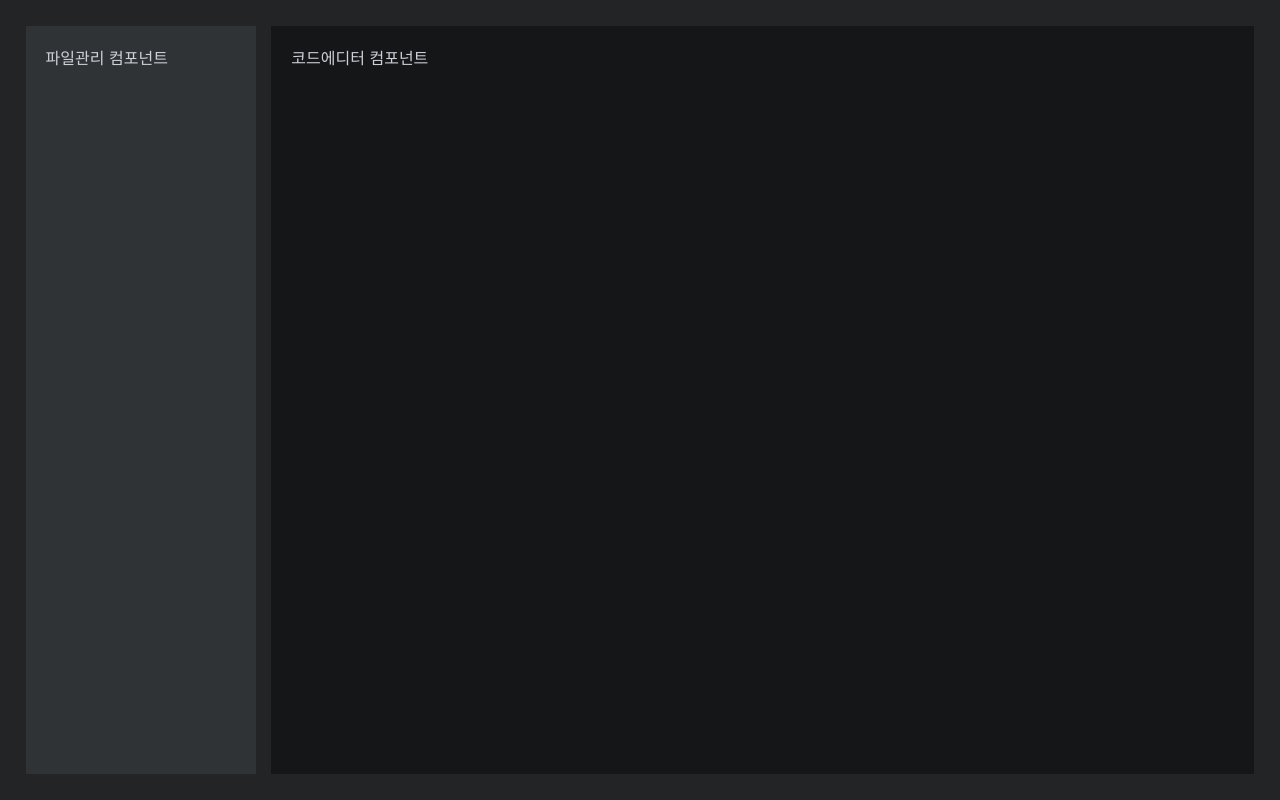
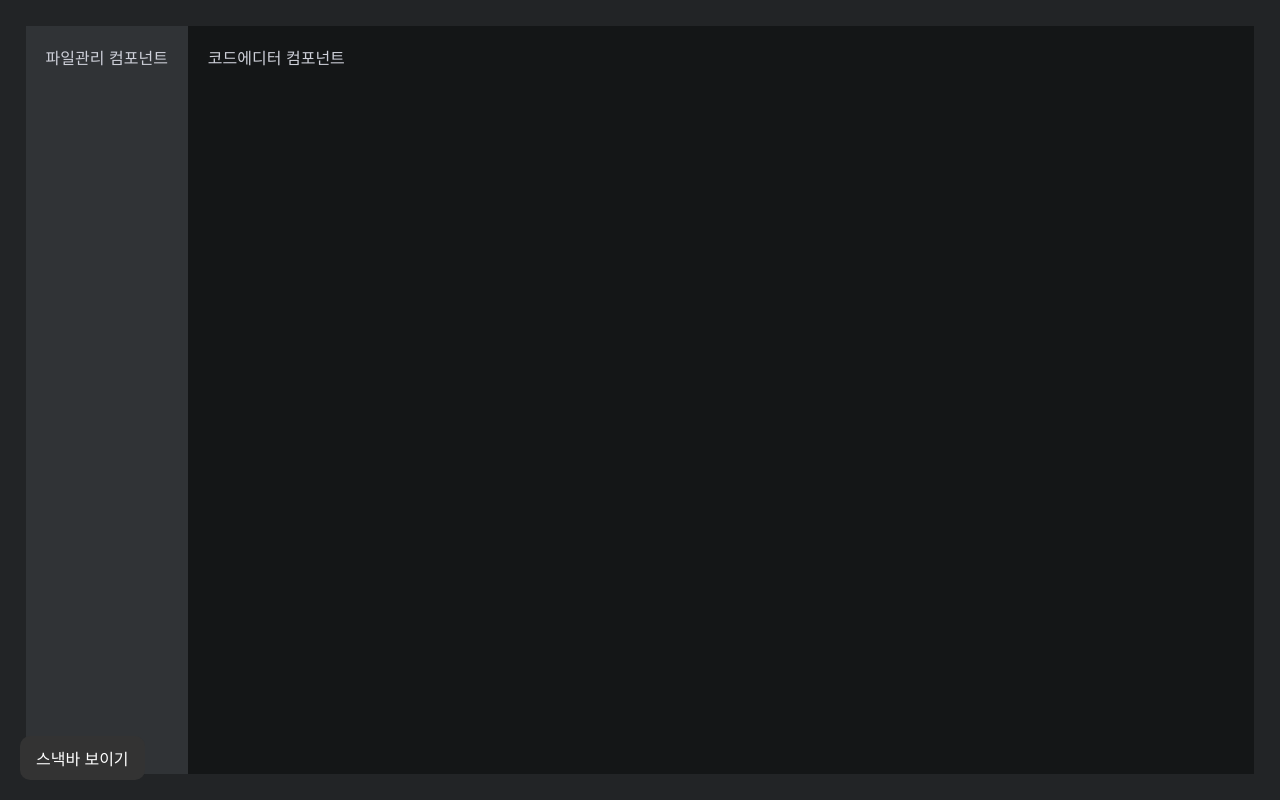
Before and after one commit to six-bald-heads/Six_Bald_Heads_Frontend, a React (Vite) app: page / in a window 1280 px wide. Built offline with nearby package versions, Linux system fonts and the light colour scheme.

Commit message:
[Feat] add snackbar
ㄹㅇ 프로토타입 고칠 거 많음

```diff
--- /dev/null
+++ b/src/components/Snackbar.tsx
@@ -0,0 +1,80 @@
+import React from 'react';
+import styled, { keyframes, css } from 'styled-components';
+
+interface SnackbarProps {
+    showSnackbar: boolean;
+    message: string;
+}
+
+const Snackbar: React.FC<SnackbarProps> = ({ showSnackbar, message }) => {
+    if (!showSnackbar) {
+        return null;
+    }
+
+    let backgroundColor = '';
+    let displayMessage = '';
+
+    switch (message) {
+        case 'success':
+            backgroundColor = 'rgba(16, 185, 129, 0.75)';
+            displayMessage = '항목을 추가했어요!';
+            break;
+        case 'edit':
+            backgroundColor = 'rgba(59, 130, 246, 0.75)';
+            displayMessage = '항목을 수정했어요!';
+            break;
+        case 'error':
+            backgroundColor = 'rgba(239, 68, 68, 0.75)';
+            displayMessage = '값을 입력해주세요!';
+            break;
+        case 'delete':
+            backgroundColor = 'rgba(107, 114, 128, 0.75)';
+            displayMessage = '항목을 삭제했어요!';
+            break;
+        default:
+            break;
+    }
+
+
+    return (
+        <SnackbarContainer showSnackbar={showSnackbar} backgroundColor={backgroundColor}>
+            {displayMessage}
+        </SnackbarContainer>
+    );
+}
+
+const slideIn = keyframes`
+    from {
+        right: -12.5em;
+    }
+    to {
+        right: 1.25em;
+    }
+`;
+
+interface SnackbarContainerProps {
+    showSnackbar: boolean;
+    backgroundColor: string;
+}
+
+const SnackbarContainer = styled.div<SnackbarContainerProps>`
+    position: fixed;
+    right: 1.25em;
+    top: 1.25em;
+    padding: 0.625em;
+    color: white;
+    border-radius: 0.625em;
+    opacity: 0;
+    visibility: hidden;
+    transition: visibility 0s 0.5s, opacity 0.5s ease-in-out;
+
+    ${props => props.showSnackbar && css`
+        animation: ${slideIn} 0.3s forwards;
+        opacity: 1;
+        visibility: visible;
+    `}
+
+    background-color: ${props => props.backgroundColor};
+`;
+
+export default Snackbar;
--- a/src/pages/MainPage.tsx
+++ b/src/pages/MainPage.tsx
@@ -1,40 +1,32 @@
-import React from 'react';
+import React, {useState} from 'react';
 import styled from 'styled-components';
 import FileDirectory from '../components/FileDirectory';
 import CodeEditor from '../components/CodeEditor';
 import {Resizable} from 're-resizable';
+import Snackbar from "../components/Snackbar";
 
 const MainPage: React.FC = () => {
+    const [showSnackbar, setShowSnackbar] = useState(false);  // 스낵바의 표시 여부를 관리하는 상태
+
+    const handleShowSnackbar = () => {
+        setShowSnackbar(true);
+        setTimeout(() => {
+            setShowSnackbar(false);
+        }, 3000);  // 3초 후에 스낵바를 숨깁니다.
+    };
+
     return (
         <MainContainer>
             <MainContent>
                 <Resizable
-                    defaultSize={{width: '20%', height: '100%'}}
-                    minWidth={'10%'}
-                    maxWidth={'50%'}
-                    enable={{
-                        top: false,
-                        right: true,
-                        bottom: false,
-                        left: false,
-                        topRight: false,
-                        bottomRight: false,
-                        bottomLeft: false,
-                        topLeft: false,
-                    }}
-                    handleStyles={{
-                        right: {
-                            width: '15px',
-                            height: '100%',
-                            right: '0px',
-                            backgroundColor: '#222426',
-                        },
-                    }}
+                    // ... (기존 코드)
                 >
-                    <FileDirectory/>
+                    <FileDirectory />
                 </Resizable>
-                <CodeEditor/>
+                <CodeEditor />
             </MainContent>
+            <ShowSnackbarButton onClick={handleShowSnackbar}>스낵바 보이기</ShowSnackbarButton>
+            <Snackbar showSnackbar={showSnackbar} message="success" />
         </MainContainer>
     );
 }
@@ -54,5 +46,21 @@ const MainContent = styled.div`
   display: flex;
 `;
 
+const ShowSnackbarButton = styled.button`
+    position: fixed;
+    bottom: 1.25em;
+    left: 1.25em;
+    padding: 0.625em 1em;
+    background-color: #333;
+    color: white;
+    border: none;
+    border-radius: 0.625em;
+    cursor: pointer;
+
+    &:hover {
+        background-color: #555;
+    }
+`;
+
 
 export default MainPage;
```
